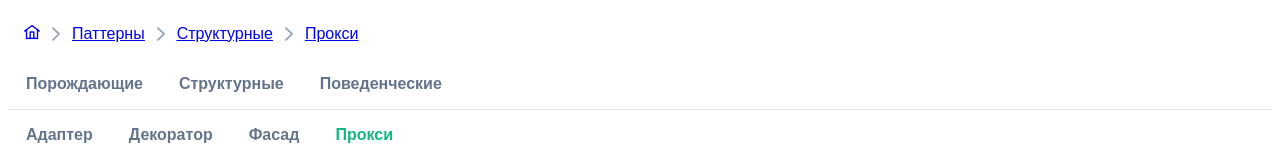
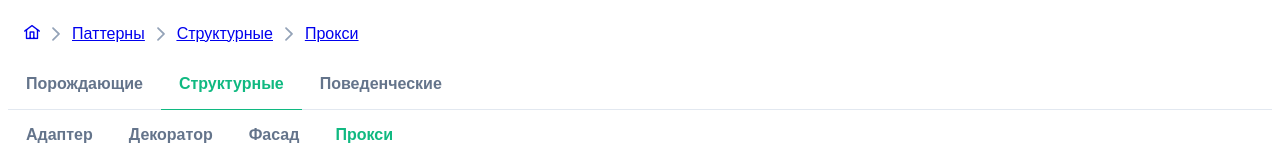
Before and after one commit to EvilEl/pattern, a Vue app: page /structural/proxy in a window 1280 px wide. Shown: the top 158 px of the page. Built offline with nearby package versions, Linux system fonts and the light colour scheme; a web font is replaced by a local one; what @highlightjs/vue-plugin would draw is missing.

Commit message:
fix: selected-tab-index

```diff
--- a/src/composables/useHandlerTabMenu.ts
+++ b/src/composables/useHandlerTabMenu.ts
@@ -4,7 +4,13 @@ import type { IPaths } from '@/types'
 
 export function useHandlerTabMenu(paths: IPaths[]) {
   const route = useRoute()
-  const selectedTabIndex = computed(() => paths.findIndex((item) => item.label === route.name))
+  const routePaths = route.path.split('/').filter((path) => path)
+
+  function getIndex() {
+    return paths.findIndex((path) => routePaths.includes(path.label))
+  }
+
+  const selectedTabIndex = computed(() => getIndex())
   return {
     selectedTabIndex
   }
```
